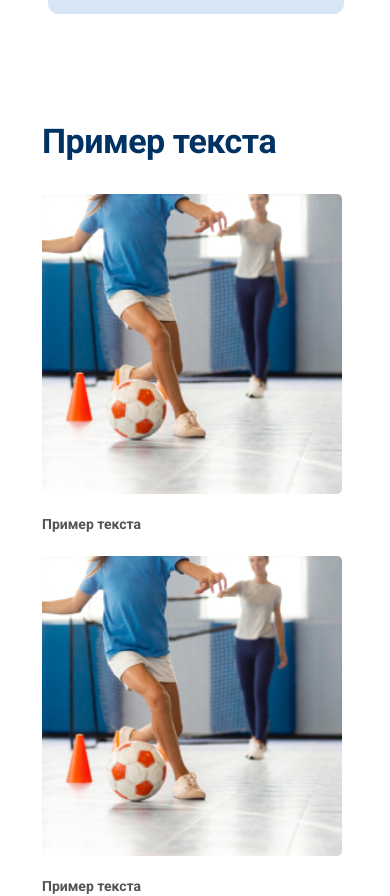
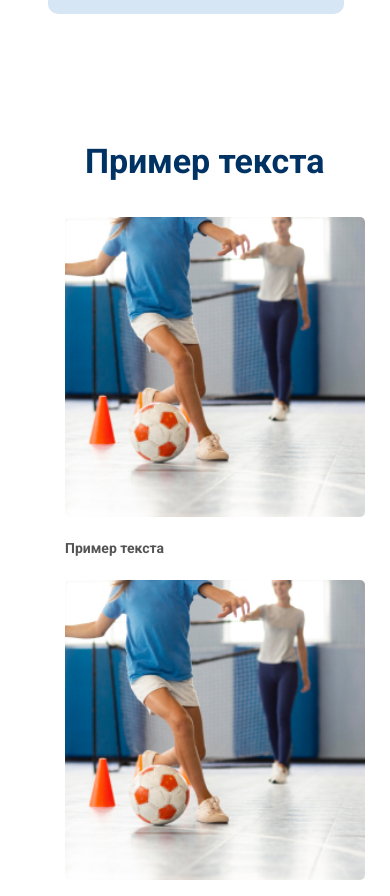
Before and after one commit to Trudovyereservy/frontend_part, a Next.js app: page / in a window 390 px wide. Shown: the part 3307-4203 px from the top of the page. Built offline with nearby package versions, Linux system fonts and the light colour scheme.

Commit message:
Сделал на всех разрешениях. Добавить TS осталось

```diff
--- a/src/components/CardsNews/Card/Card.module.scss
+++ b/src/components/CardsNews/Card/Card.module.scss
@@ -1,5 +1,5 @@
-@import '../../../styles/_variables.scss';
-@import '../../../styles/_mixins.scss';
+@import '@/styles/_variables.scss';
+@import '@/styles/_mixins.scss';
 
 .card {
   display: flex;
@@ -19,16 +19,23 @@
   font-weight: 600;
 }
 
-@include laptop {
+@include desktop {
   .card__image {
     width: 220px;
     height: 222px;
   }
 }
 
+@include tablet {
+  .card {
+    max-width: 220px;
+  }
+}
+
 @include mobile {
   .card {
-    gap: 19px;
+    gap: 20px;
+    max-width: 300px;
   }
 
   .card__image {
--- a/src/components/CardsNews/CardsNews.module.scss
+++ b/src/components/CardsNews/CardsNews.module.scss
@@ -34,19 +34,42 @@
 
 @include laptop {
   .cardnews {
+    max-width: 1024px;
     padding: 0 42px 70px;
+    display: flex;
+    flex-direction: column;
+    flex-wrap: wrap;
   }
+
+  .cardslist__container {
+    display: flex;
+    flex-wrap: wrap;
+    // border: solid 1px blue;
+}
 
   .cardslist__title {
     font-size: 55px;
+    margin-bottom: 22px;
   }
 }
 
 @include tablet {
+  .cardnews {
+    // border: 2px solid red;
+    padding: 20px 20px;
+  }
+
+  .cardslist__container {
+    // border: solid green 1px;
+    display: flex;
+    flex-wrap: wrap;
+  }
+
   .cardslist__title {
     font-size: 34px;
     margin-bottom: 25px;
     letter-spacing: -0.5px;
+    padding: 0 42px;
   }
 }
 
@@ -54,9 +77,20 @@
     .cardnews {
         display: flex;
         flex-direction: column;
+        width: 300px;
+        align-items: center;
     }
 
     .cardslist__container {
         flex-direction: column;
+        width: 300px;
+    }
+
+    .cardslist__title {
+      width: 100%;
+      // padding: 0 7px;
+      margin-bottom: 28px;
+      padding: 0;
+      letter-spacing: -0.1px;
     }
   }
--- a/src/components/CardsNews/CardsNews.tsx
+++ b/src/components/CardsNews/CardsNews.tsx
@@ -1,14 +1,32 @@
+
+'use client';
+
+import { useState, useEffect } from 'react';
+
 import { cardsNewsMain } from '@/utils/constants';
 
 import { Card } from './Card/Card'
 
 import styles from './CardsNews.module.scss';
 
-const CardsNews = () => (
+const CardsNews = () => {
+const [visibleCards, setVisibleCards] = useState(cardsNewsMain);
+useEffect(() => {
+  const resizeListener = () => {
+    setVisibleCards(window.innerWidth > 394 ? cardsNewsMain : cardsNewsMain.slice(0, 3));
+  };
+  resizeListener();
+  window.addEventListener('resize', resizeListener);
+  return () => {
+    window.removeEventListener('resize', resizeListener);
+  };
+}, []);
+
+return (
     <section className={styles.cardnews}>
       <h2 className={styles.cardslist__title}>Пример текста</h2>
       <ul className={styles.cardslist__container}>
-        {cardsNewsMain.map((card) => (
+        {visibleCards.map((card) => (
           <Card
             key={card.id}
             imgUrl={card.imgUrl}
@@ -18,6 +36,6 @@ const CardsNews = () => (
         ))}
       </ul>
     </section>
-  );
+)};
 
 export { CardsNews };
```
